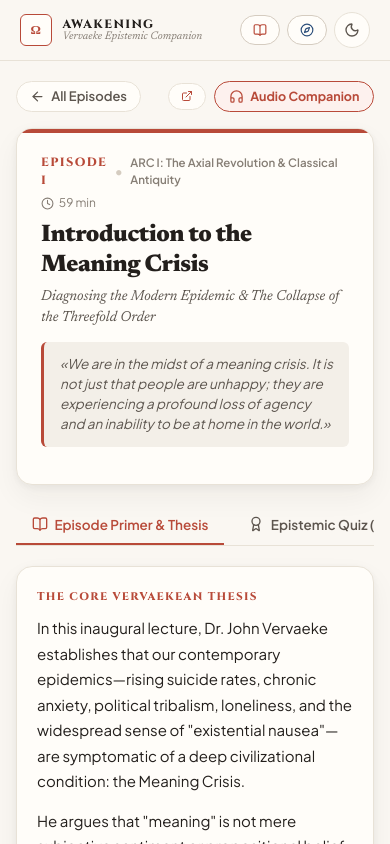
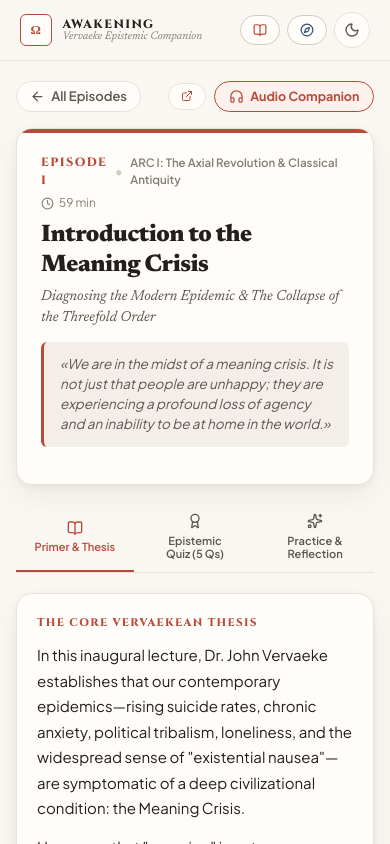
Before and after one commit to JakeJasko/awakening, a React (Vite) app: page / in a window 390 px wide. Both pictures are taken after a click on the button "Begin Episode I". Shown: the top 844 px of the page. Built offline with nearby package versions, Linux system fonts and the light colour scheme.

Commit message:
fix: fit all three EpisodeHub tabs on mobile without horizontal scrolling

```diff
--- a/package.json
+++ b/package.json
@@ -1,7 +1,7 @@
 {
   "name": "awakening-quiz",
   "private": true,
-  "version": "1.1.1",
+  "version": "1.1.2",
   "type": "module",
   "scripts": {
     "dev": "vite",
--- a/public/sw.js
+++ b/public/sw.js
@@ -1,4 +1,4 @@
-const CACHE_NAME = 'awakening-v1.1.1';
+const CACHE_NAME = 'awakening-v1.1.2';
 
 const PRECACHE_ASSETS = [
   './',
--- a/src/App.css
+++ b/src/App.css
@@ -21,6 +21,7 @@
   max-width: var(--max-content-width);
   margin: 0 auto;
   padding: 1.25rem 1rem;
+  container-type: inline-size;
 }
 
 .wide-container {
@@ -84,20 +85,28 @@
   border-bottom: 1px solid var(--border-subtle);
   gap: 0.5rem;
   margin-bottom: 1.25rem;
-  overflow-x: auto;
+  width: 100%;
 }
 
 .tab-btn {
-  padding: 0.65rem 1rem;
+  flex: 1 1 0;
+  min-width: 0;
+  padding: 0.65rem 0.75rem;
   font-size: 13.5px;
   font-weight: 600;
   color: var(--text-secondary);
   border-bottom: 2px solid transparent;
   display: flex;
   align-items: center;
+  justify-content: center;
   gap: 0.4rem;
+  text-align: center;
   white-space: nowrap;
   transition: all 0.15s ease;
+}
+
+.tab-btn svg {
+  flex-shrink: 0;
 }
 
 .tab-btn.active {
@@ -105,6 +114,40 @@
   border-bottom-color: var(--color-terracotta);
 }
 
+@media (max-width: 560px) {
+  .tabs-nav {
+    gap: 0.15rem;
+    overflow-x: hidden;
+  }
+
+  .tab-btn {
+    flex-direction: column;
+    padding: 0.5rem 0.25rem 0.6rem;
+    font-size: clamp(11px, 3.1vw, 12.5px);
+    line-height: 1.2;
+    gap: 0.28rem;
+    white-space: normal;
+    text-wrap: balance;
+  }
+}
+
+@container (max-width: 530px) {
+  .tabs-nav {
+    gap: 0.15rem;
+    overflow-x: hidden;
+  }
+
+  .tab-btn {
+    flex-direction: column;
+    padding: 0.5rem 0.25rem 0.6rem;
+    font-size: clamp(11px, 3.1cqi, 12.5px);
+    line-height: 1.2;
+    gap: 0.28rem;
+    white-space: normal;
+    text-wrap: balance;
+  }
+}
+
 @media (max-width: 480px) {
   .hide-on-mobile {
     display: none !important;
--- a/src/components/EpisodeHub.jsx
+++ b/src/components/EpisodeHub.jsx
@@ -309,7 +309,7 @@ export default function EpisodeHub({
           className={`tab-btn ${activeTab === 'primer' ? 'active' : ''}`}
         >
           <BookOpen size={16} />
-          <span>Episode Primer & Thesis</span>
+          <span><span className="hide-on-mobile">Episode </span>Primer & Thesis</span>
         </button>
 
         {hasQuiz && (
```
Also changed, not shown: 1 other file (tests, documents, lock files or other folders).
